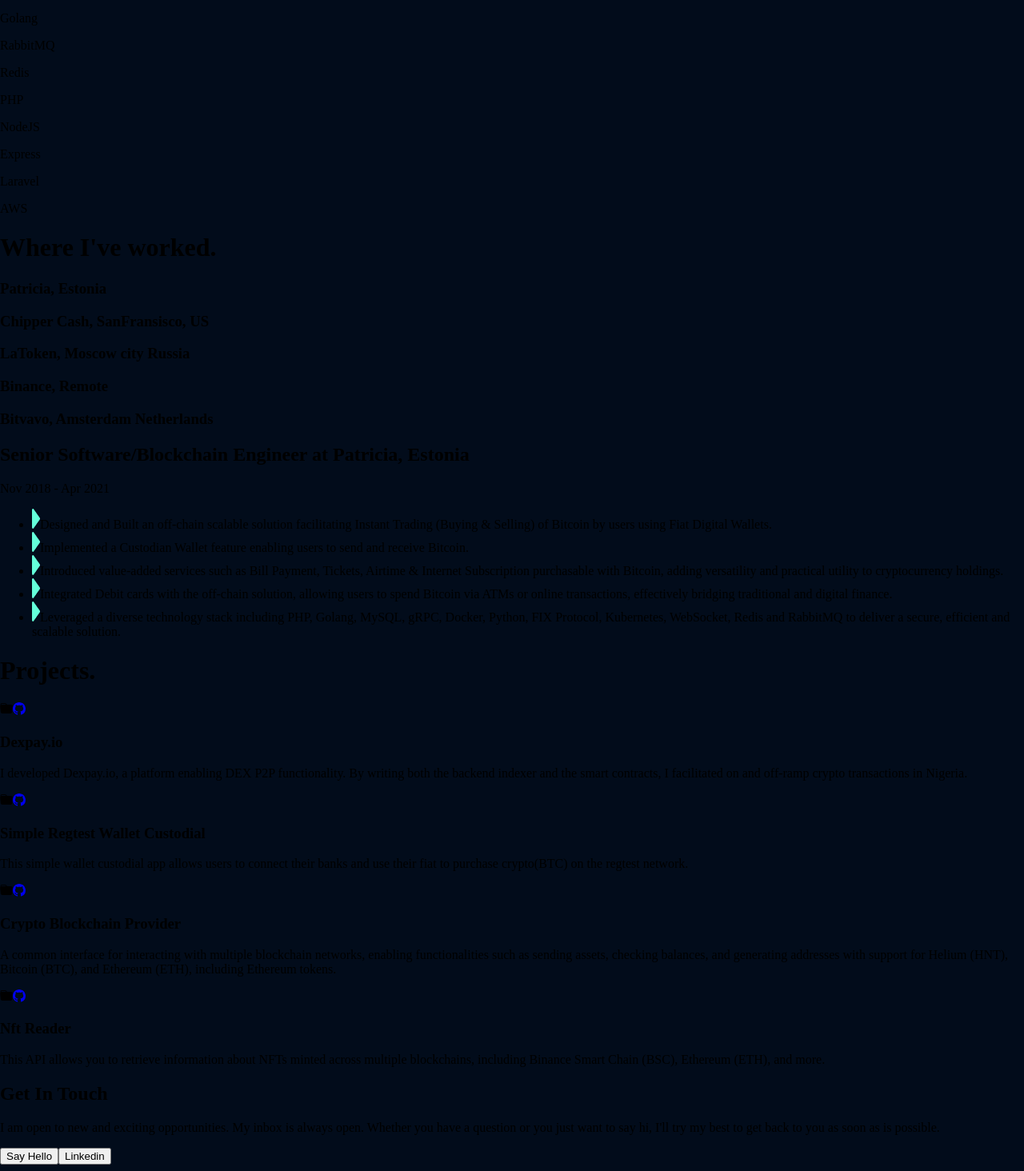
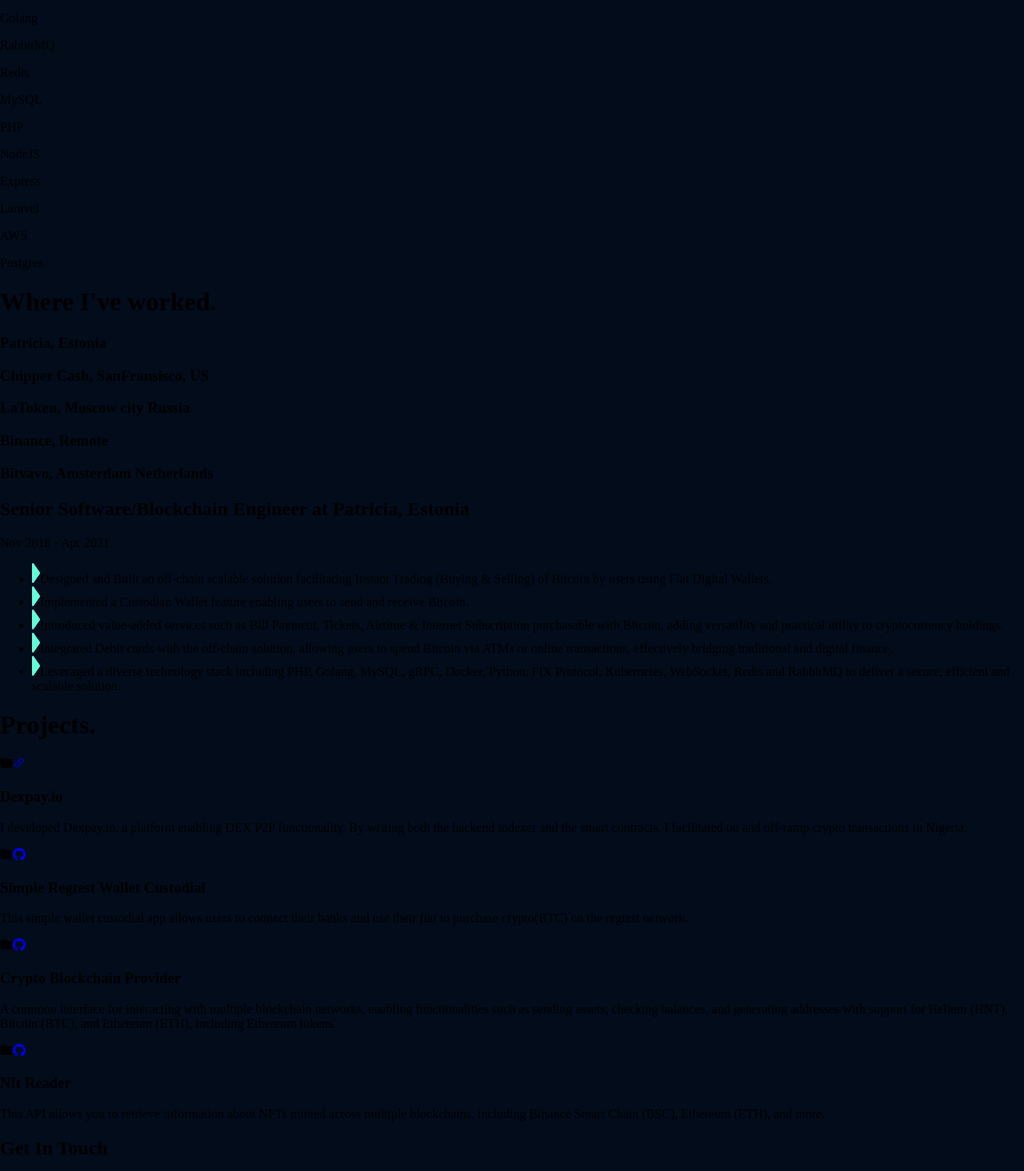
Before and after one commit to Generalsoi/danielportfolio, a React (Create React App) app: page / in a window 1280 px wide. Shown: the part 626-2090 px from the top of the page at 80% size. Built offline with nearby package versions, Linux system fonts and the light colour scheme.

Commit message:
fix: minor updates

```diff
--- a/src/components/about.jsx
+++ b/src/components/about.jsx
@@ -56,6 +56,7 @@
           <p>Golang</p>
           <p>RabbitMQ</p>
           <p>Redis</p>
+          <p>MySQL</p>
         </span>
 
         <span>
@@ -64,6 +65,7 @@
           <p>Express</p>
           <p>Laravel</p>
           <p>AWS</p>
+          <p>Postgres</p>
         </span>
       </span>
     </div>
--- a/src/components/project.jsx
+++ b/src/components/project.jsx
@@ -2,6 +2,7 @@
 import { projectDetails } from "../helpers/projects";
 import { BsFolderFill } from "react-icons/bs";
 import { BsGithub } from "react-icons/bs";
+import { BsLink45Deg } from "react-icons/bs";
 import { motion } from "framer-motion";
 
 export const Project = () => {
@@ -34,9 +35,11 @@
           >
             <span className="flex items-center justify-between">
               <BsFolderFill />
-              <a href={project.githubLink} target="_blank" rel="noreferrer">
+              {project.id === 1 ? (<a href={project.githubLink} target="_blank" rel="noreferrer">
+                <BsLink45Deg className="cursor-pointer" />
+              </a>) : (<a href={project.githubLink} target="_blank" rel="noreferrer">
                 <BsGithub className="cursor-pointer" />
-              </a>
+              </a>)}
             </span>
             <h3 className="md:text-xl mt-4 font-bold">{project.name}</h3>
             <p className="mt-6 text-xs md:text-sm">{project.description}</p>
```
